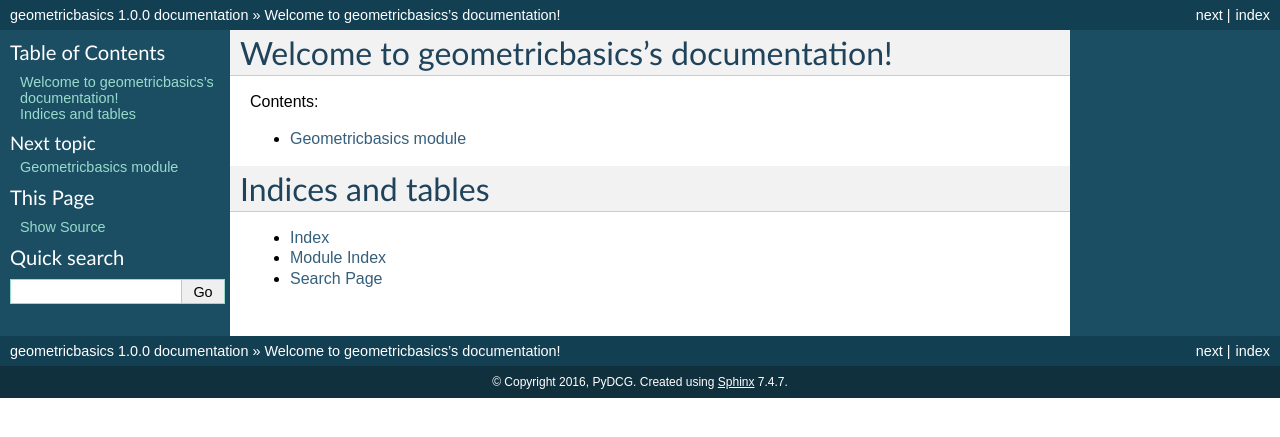
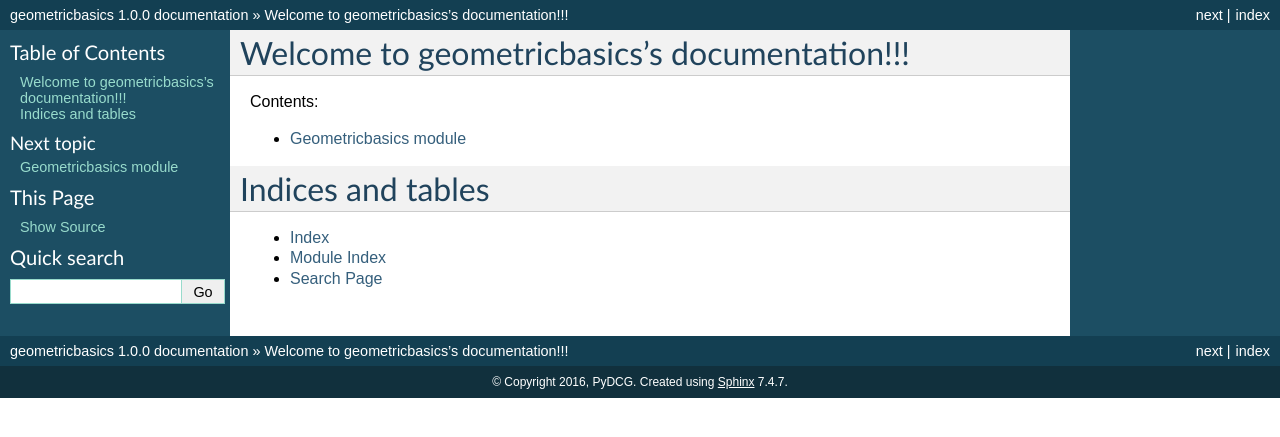
Before and after one commit to csaorl/geometricbasics, a Sphinx documentation site: the page built from docs/source/index.rst, in a window 1280 px wide. Shown: the top 437 px of the page. Built offline with Sphinx 7.4.7, drawn with Linux system fonts in a browser that asks for light colours.

Commit message:
Modified the docs

```diff
--- a/docs/source/index.rst
+++ b/docs/source/index.rst
@@ -3,8 +3,8 @@
    You can adapt this file completely to your liking, but it should at least
    contain the root `toctree` directive.
 
-Welcome to geometricbasics's documentation!
-===========================================
+Welcome to geometricbasics's documentation!!!
+=============================================
 
 Contents:
 
```
